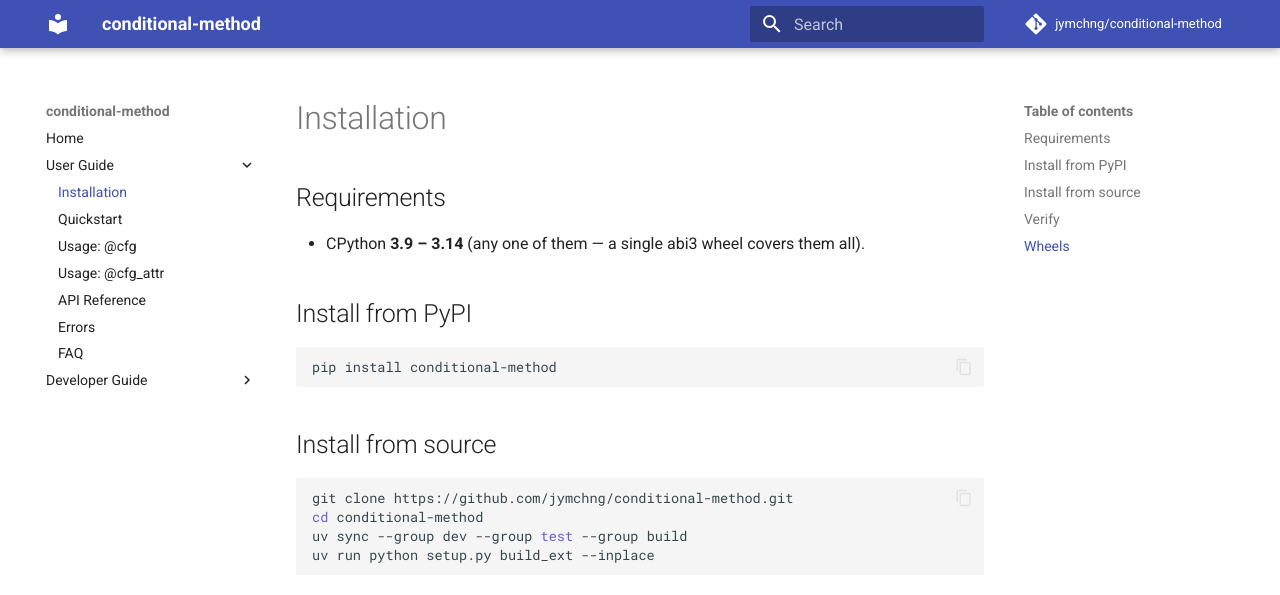
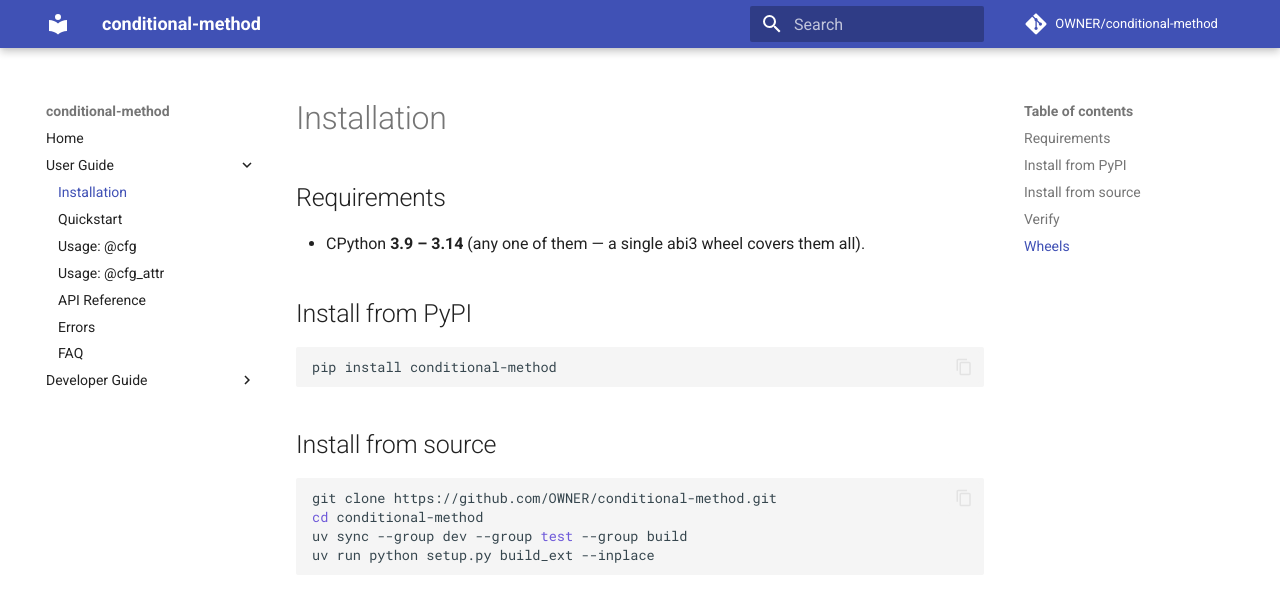
Before and after one commit to jymchng/conditional-method, an MkDocs documentation site: the page built from docs/installation.md, in a window 1280 px wide and 1195 px high. Shown: the top 595 px of the window. Built offline with MkDocs 1.6.1 and Material for MkDocs 9.7.7, drawn with Linux system fonts in a browser that asks for light colours; comment, search, counter and statistics services are not loaded.

Commit message:
docs: scrub PII (GitHub username) from docs and workflow comments
Replace the maintainer's GitHub username 'jymchng' with a neutral 'OWNER'
placeholder across README, docs/, CHANGELOG, SECURITY.md, mkdocs.yml and the
release-workflow setup comments.

Note: pyproject.toml (author name/email metadata) and LICENSE (copyright
holder) intentionally left untouched - metadata/legal, not docs.

````diff
--- a/docs/installation.md
+++ b/docs/installation.md
@@ -14,7 +14,7 @@
 ## Install from source
 
 ```bash
-git clone https://github.com/jymchng/conditional-method.git
+git clone https://github.com/OWNER/conditional-method.git
 cd conditional-method
 uv sync --group dev --group test --group build
 uv run python setup.py build_ext --inplace
--- a/mkdocs.yml
+++ b/mkdocs.yml
@@ -3,9 +3,9 @@
   A decorator @cfg that selects a method implementation among those that are
   identically named on a class at class build time — leaving only the selected
   method in its attribute set.
-site_url: https://jymchng.github.io/conditional-method/
-repo_url: https://github.com/jymchng/conditional-method
-repo_name: jymchng/conditional-method
+site_url: https://OWNER.github.io/conditional-method/
+repo_url: https://github.com/OWNER/conditional-method
+repo_name: OWNER/conditional-method
 theme:
   name: material
   palette:
````
Also changed, not shown: CHANGELOG.md (+1 -1 lines), README.md (+7 -7 lines), SECURITY.md (+1 -1 lines), docs/release.md (+1 -1 lines), 1 other file.
